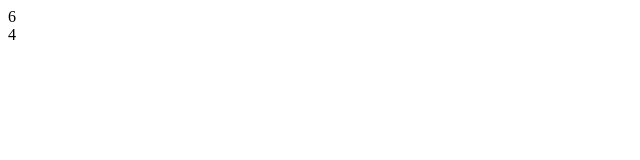
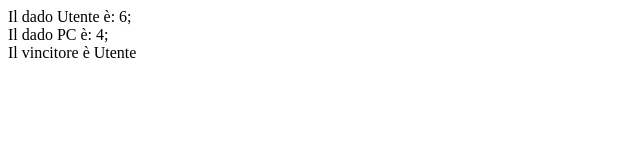
Before and after one commit to Luca92mic/js-mail-dadi, a plain HTML site: page index.html in a window 1280 px wide. Shown: the whole page, without its empty margins (0-640 px from the left). Drawn offline with Linux system fonts and the light colour scheme.

Commit message:
definizione vincitore

```diff
--- a/index.html
+++ b/index.html
@@ -8,8 +8,9 @@
 </head>
 <body>
 
-    <div id="utente"></div>
-    <div id="pc"></div>
+    <div id="utente">Numero utente: </div>
+    <div id="pc">Numero PC: </div>
+    <div id="vincitore"></div>
 
     <script type="text/javascript" src="js/script.js"></script>
 
--- a/js/script.js
+++ b/js/script.js
@@ -1,5 +1,22 @@
 //numero casuale utente
-document.getElementById("utente").innerHTML = Math.floor(Math.random() * 6) + 1;
+var utente=Math.round(Math.random() * 5 + 1);
+
+document.getElementById("utente").innerHTML = "Il dado Utente è: " + utente + ";";
 
 //numero casuale pc
-document.getElementById("pc").innerHTML = Math.floor(Math.random() * 6) + 1;
+var pc=Math.round(Math.random() * 5 + 1);
+
+document.getElementById("pc").innerHTML = "Il dado PC è: " + pc + ";";
+
+//definizione vincitore
+if (utente == pc) {
+
+    document.getElementById('vincitore').innerHTML = '' + 'Pareggio';
+
+} else if (utente > pc) {
+
+    document.getElementById('vincitore').innerHTML = '' + 'Il vincitore è Utente';
+} else {
+
+    document.getElementById('vincitore').innerHTML = '' + 'Il vincitore è PC';
+}
```
